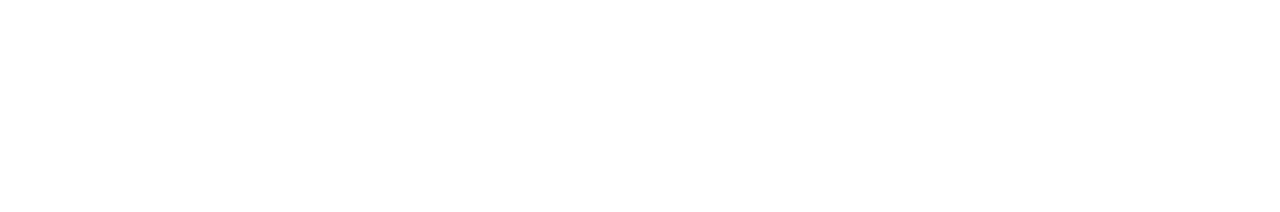
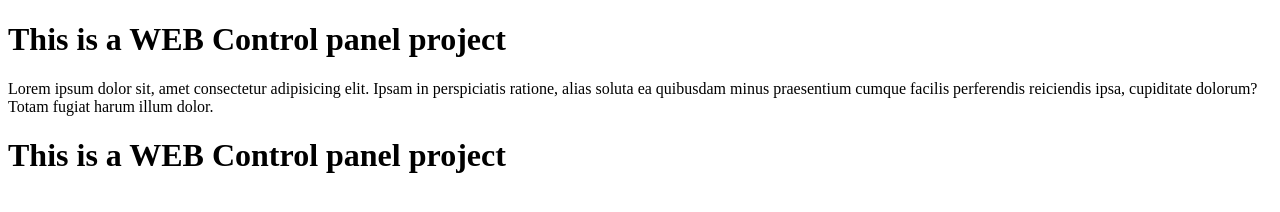
Before and after one commit to Sohelrana2815/js-problems-solved, a plain HTML site: page index.html in a window 1280 px wide. Drawn offline with Linux system fonts and the light colour scheme.

Commit message:
added heading

```diff
--- a/index.html
+++ b/index.html
@@ -1,11 +1,18 @@
 <!DOCTYPE html>
 <html lang="en">
-<head>
-    <meta charset="UTF-8">
-    <meta name="viewport" content="width=device-width, initial-scale=1.0">
+  <head>
+    <meta charset="UTF-8" />
+    <meta name="viewport" content="width=device-width, initial-scale=1.0" />
     <title>Document</title>
-</head>
-<body>
-
-</body>
+  </head>
+  <body>
+    <h1>This is a WEB Control panel project</h1>
+    <p>
+      Lorem ipsum dolor sit, amet consectetur adipisicing elit. Ipsam in
+      perspiciatis ratione, alias soluta ea quibusdam minus praesentium cumque
+      facilis perferendis reiciendis ipsa, cupiditate dolorum? Totam fugiat
+      harum illum dolor.
+    </p>
+    <h1>This is a WEB Control panel project</h1>
+  </body>
 </html>
```
